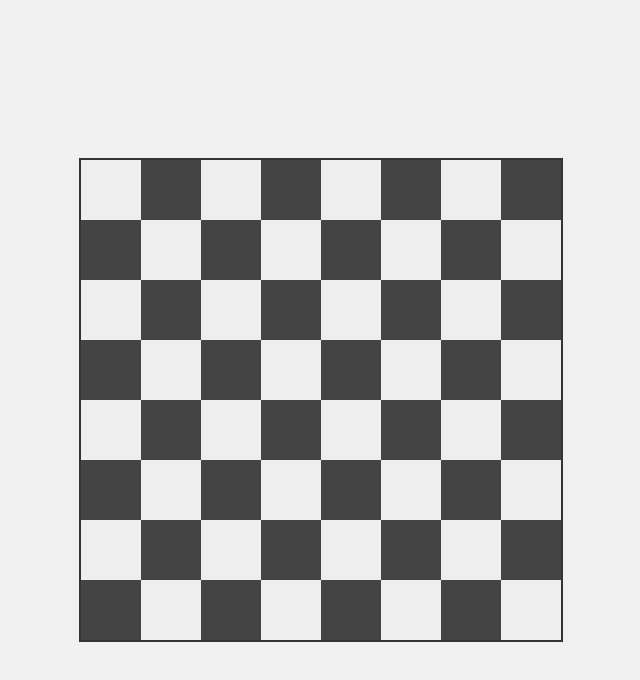
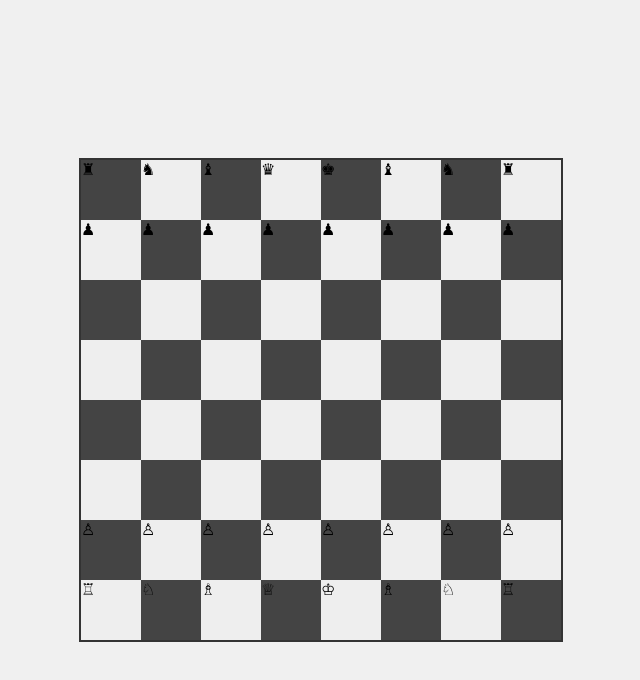
Before and after one commit to justolealsincero/jogo-de-xadrez, a plain HTML site: page index.html in a window 1280 px wide. Shown: the whole page, without its empty margins (319-959 px from the left). Drawn offline with Linux system fonts and the light colour scheme.

Commit message:
Update index.html

```diff
--- a/index.html
+++ b/index.html
@@ -8,19 +8,83 @@
 </head>
 <body>
   <div class="chess-board">
-    <!-- Criar as 64 casas -->
-    <!-- 8x8 tabuleiro -->
-    <!-- Linhas pares começam com branco, ímpares com preto -->
-    <script>
-      const board = document.querySelector('.chess-board');
-      for (let i = 0; i < 64; i++) {
-        const square = document.createElement('div');
-        const row = Math.floor(i / 8);
-        const isEven = (row % 2 === 0) ? i % 2 === 0 : i % 2 !== 0;
-        square.className = 'square ' + (isEven ? 'white' : 'black');
-        board.appendChild(square);
-      }
-    </script>
+    <!-- As 64 casas do tabuleiro com as peças iniciais -->
+    <!-- Linha 8 - Peças pretas -->
+    <div class="square black">♜</div>
+    <div class="square white">♞</div>
+    <div class="square black">♝</div>
+    <div class="square white">♛</div>
+    <div class="square black">♚</div>
+    <div class="square white">♝</div>
+    <div class="square black">♞</div>
+    <div class="square white">♜</div>
+
+    <!-- Linha 7 - Peões pretos -->
+    <div class="square white">♟︎</div>
+    <div class="square black">♟︎</div>
+    <div class="square white">♟︎</div>
+    <div class="square black">♟︎</div>
+    <div class="square white">♟︎</div>
+    <div class="square black">♟︎</div>
+    <div class="square white">♟︎</div>
+    <div class="square black">♟︎</div>
+
+    <!-- Linhas 6 a 3 - vazias -->
+    <div class="square black"></div>
+    <div class="square white"></div>
+    <div class="square black"></div>
+    <div class="square white"></div>
+    <div class="square black"></div>
+    <div class="square white"></div>
+    <div class="square black"></div>
+    <div class="square white"></div>
+
+    <div class="square white"></div>
+    <div class="square black"></div>
+    <div class="square white"></div>
+    <div class="square black"></div>
+    <div class="square white"></div>
+    <div class="square black"></div>
+    <div class="square white"></div>
+    <div class="square black"></div>
+
+    <div class="square black"></div>
+    <div class="square white"></div>
+    <div class="square black"></div>
+    <div class="square white"></div>
+    <div class="square black"></div>
+    <div class="square white"></div>
+    <div class="square black"></div>
+    <div class="square white"></div>
+
+    <div class="square white"></div>
+    <div class="square black"></div>
+    <div class="square white"></div>
+    <div class="square black"></div>
+    <div class="square white"></div>
+    <div class="square black"></div>
+    <div class="square white"></div>
+    <div class="square black"></div>
+
+    <!-- Linha 2 - Peões brancos -->
+    <div class="square black">♙</div>
+    <div class="square white">♙</div>
+    <div class="square black">♙</div>
+    <div class="square white">♙</div>
+    <div class="square black">♙</div>
+    <div class="square white">♙</div>
+    <div class="square black">♙</div>
+    <div class="square white">♙</div>
+
+    <!-- Linha 1 - Peças brancas -->
+    <div class="square white">♖</div>
+    <div class="square black">♘</div>
+    <div class="square white">♗</div>
+    <div class="square black">♕</div>
+    <div class="square white">♔</div>
+    <div class="square black">♗</div>
+    <div class="square white">♘</div>
+    <div class="square black">♖</div>
   </div>
 </body>
 </html>
```
